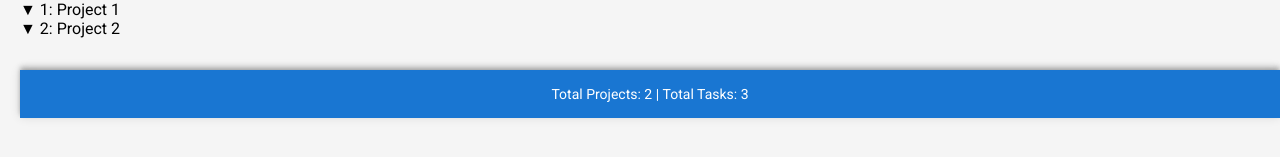
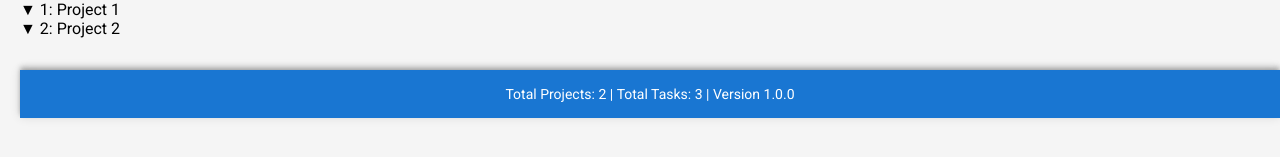
Before and after one commit to vpiotr/TaskManagerRt, a React (Create React App) app: page / in a window 1280 px wide. Shown: the part 179-336 px from the top of the page. Built offline with nearby package versions, Linux system fonts and the light colour scheme.

Commit message:
Add version to footer

```diff
--- a/src/App.jsx
+++ b/src/App.jsx
@@ -2,6 +2,7 @@
 import React, { useState, useContext } from "react";
 import AddProjectPopup from "./AddProjectPopup";
 import ProjectList from "./ProjectList";
+import packageInfo from '../package.json';
 
 import {
   StoreContext,
@@ -69,11 +70,13 @@ function App() {
     );
   }
 
-  const SummaryFooter = ({ projectCount, taskCount }) => (
+  const SummaryFooter = ({ projectCount, taskCount, version }) => (
     <footer>
       <span>Total Projects: {projectCount}</span>
       &nbsp;|&nbsp;
       <span>Total Tasks: {taskCount}</span>
+      &nbsp;|&nbsp;
+      <span>Version {version}</span>
     </footer>
   );
 
@@ -94,7 +97,7 @@ function App() {
         toggleProjectCollapse={toggleProjectCollapse}
         collapsedProjects={collapsedProjects}
       />
-      <SummaryFooter projectCount={projectCount} taskCount={taskCount} />
+      <SummaryFooter projectCount={projectCount} taskCount={taskCount} version={packageInfo.version} />
     </div>
   );
 }
```
